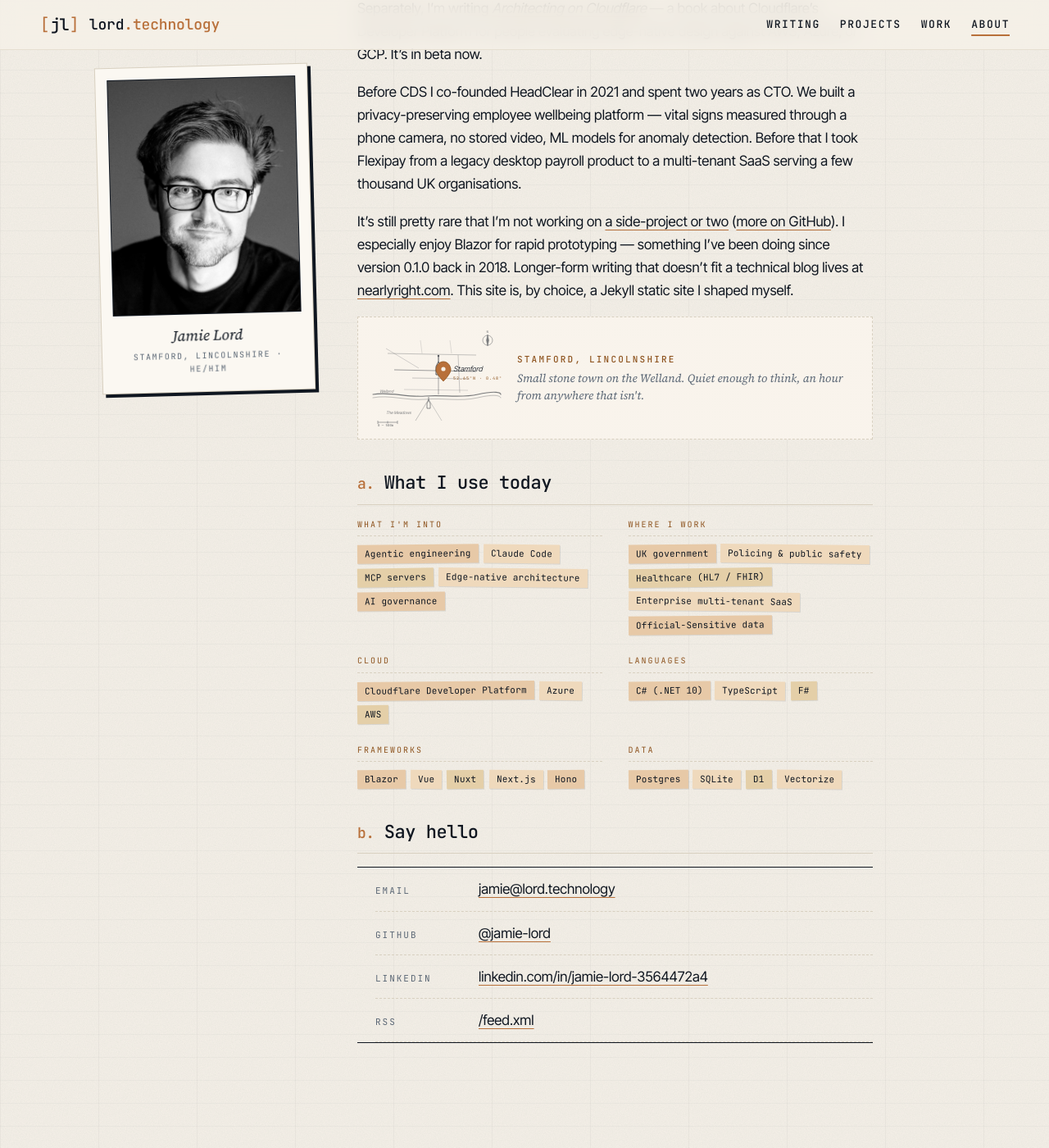
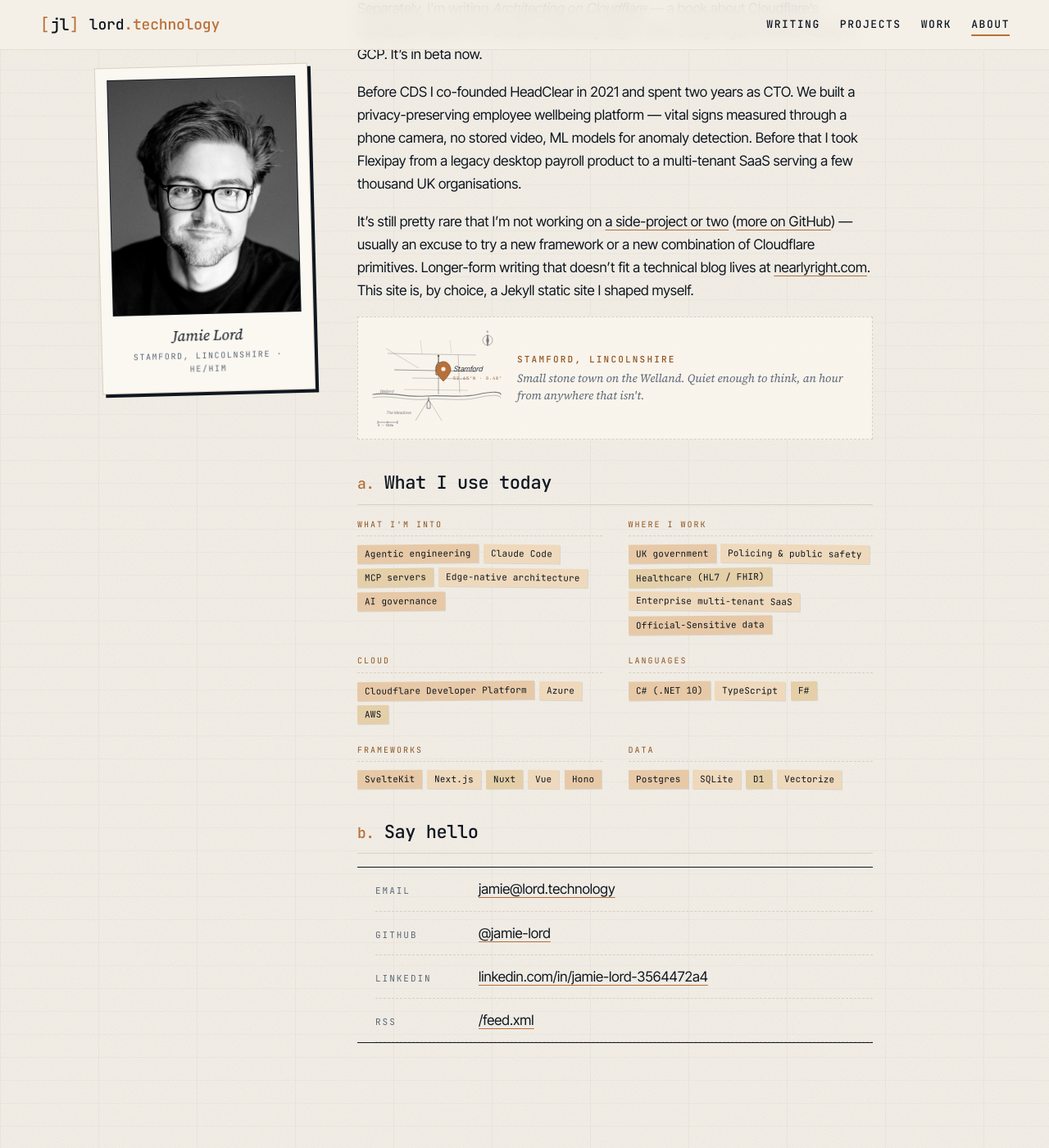
Before and after one commit to jamie-lord/Lord.technology, a Jekyll site: the page built from about.markdown, in a window 1280 px wide and 1400 px high, scrolled down 815 px. Shown: the whole window at 82% size. Built offline with Jekyll 4.4.1, drawn with Linux system fonts in a browser that asks for light colours.

Commit message:
Drop Blazor from about page and stack
Haven't touched Blazor in years. The side-projects outro no
longer claims otherwise — now framed generically as "an excuse
to try a new framework or a new combination of Cloudflare
primitives" so it won't go stale with each rotation of the
toolkit. Swap Blazor for SvelteKit in the Frameworks list,
reordered most-recently-adopted first.

```diff
--- a/_data/stack.yml
+++ b/_data/stack.yml
@@ -28,10 +28,10 @@
 
 - label: Frameworks
   items:
-    - Blazor
+    - SvelteKit
+    - Next.js
+    - Nuxt
     - Vue
-    - Nuxt
-    - Next.js
     - Hono
 
 - label: Data
--- a/about.markdown
+++ b/about.markdown
@@ -15,4 +15,4 @@ Separately, I'm writing [*Architecting on Cloudflare*](https://architectingonclo
 
 Before CDS I co-founded HeadClear in 2021 and spent two years as CTO. We built a privacy-preserving employee wellbeing platform — vital signs measured through a phone camera, no stored video, ML models for anomaly detection. Before that I took Flexipay from a legacy desktop payroll product to a multi-tenant SaaS serving a few thousand UK organisations.
 
-It's still pretty rare that I'm not working on [a side-project or two]({{ '/projects/' | relative_url }}) ([more on GitHub](https://github.com/jamie-lord)). I especially enjoy Blazor for rapid prototyping — something I've been doing since version 0.1.0 back in 2018. Longer-form writing that doesn't fit a technical blog lives at [nearlyright.com](https://nearlyright.com). This site is, by choice, a Jekyll static site I shaped myself.
+It's still pretty rare that I'm not working on [a side-project or two]({{ '/projects/' | relative_url }}) ([more on GitHub](https://github.com/jamie-lord)) — usually an excuse to try a new framework or a new combination of Cloudflare primitives. Longer-form writing that doesn't fit a technical blog lives at [nearlyright.com](https://nearlyright.com). This site is, by choice, a Jekyll static site I shaped myself.
```
